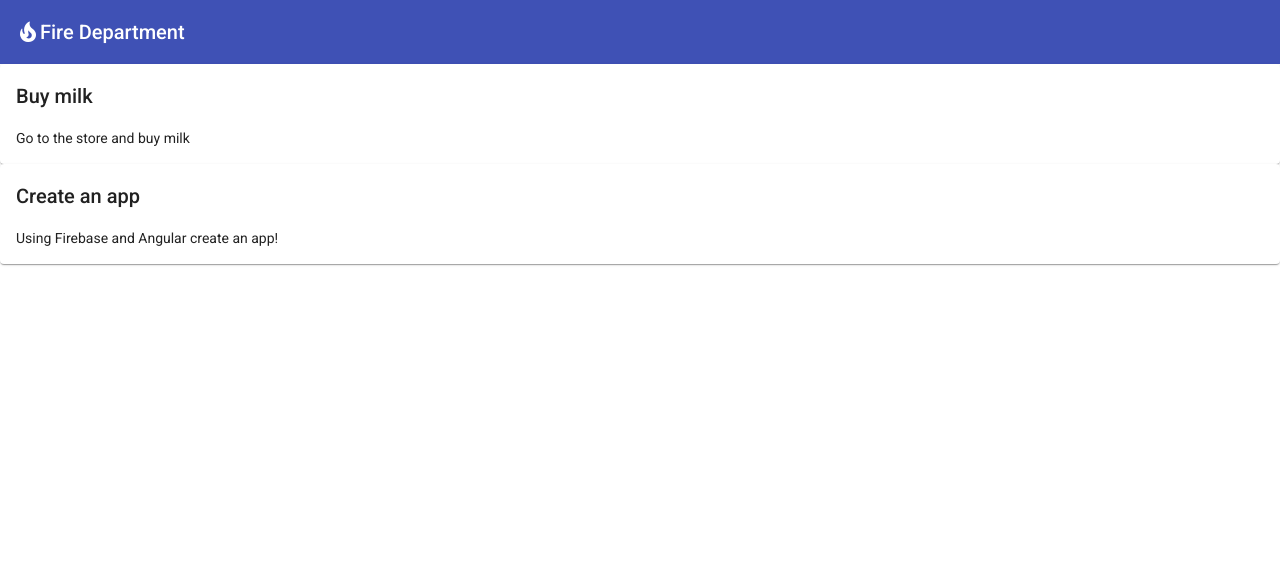
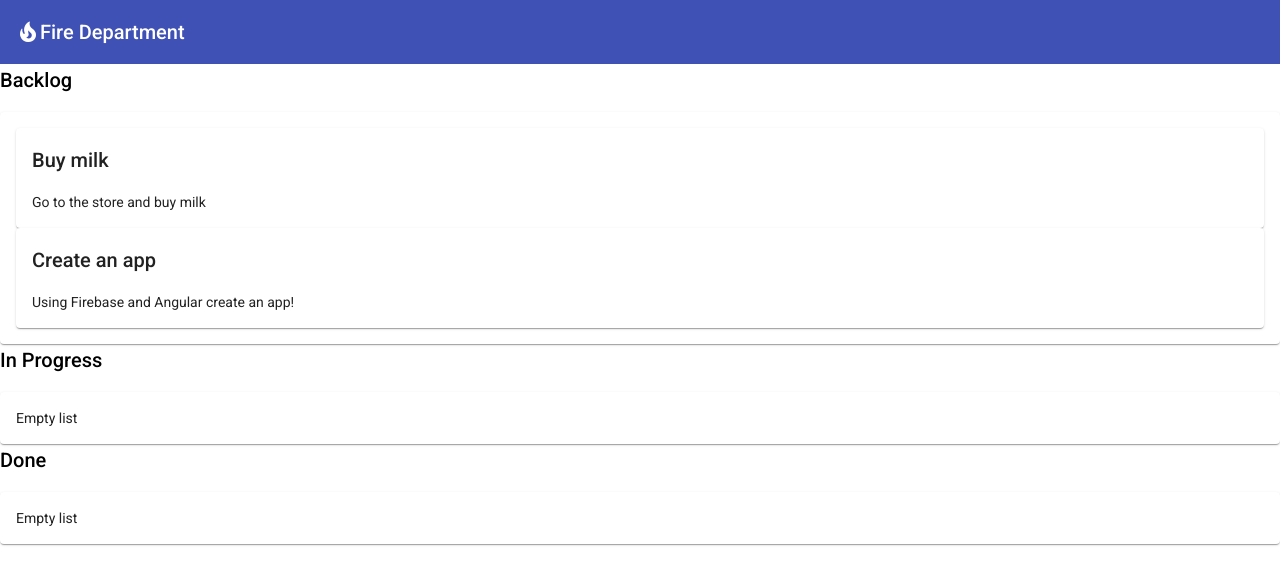
Before and after one commit to SamanehGhafouri/App-Angular-Firebase-Tutorial, an Angular app: page / in a window 1280 px wide. Shown: the top 584 px of the page. Built offline with nearby package versions, Linux system fonts and the light colour scheme.

Commit message:
Implementing drag and drop of tasks

```diff
--- a/src/app/app.component.html
+++ b/src/app/app.component.html
@@ -2,4 +2,51 @@
   <mat-icon>local_fire_department</mat-icon>
   <span>Fire Department</span>
 </mat-toolbar>
-<app-task *ngFor="let task of todo" [task]="task"></app-task>
+<!--<app-task *ngFor="let task of todo" [task]="task"></app-task>-->
+<div class="container-wrapper">
+  <div class="container">
+    <h2>Backlog</h2>
+    <mat-card
+      cdkDropList
+      id="todo"
+      #todoList="cdkDropList"
+      [cdkDropListData]="todo"
+      [cdkDropListConnectedTo]="[doneList, inProgressList]"
+      (cdkDropListDropped)="drop($event)"
+      class="list">
+      <p class="empty-label" *ngIf="todo.length === 0">Empty list</p>
+      <app-task (edit)="editTask('todo', $event)"
+                *ngFor="let task of todo" cdkDrag [task]="task"></app-task>
+    </mat-card>
+  </div>
+  <div class="container">
+    <h2>In Progress</h2>
+    <mat-card
+      cdkDropList
+      id="inProgress"
+      #inProgressList="cdkDropList"
+      [cdkDropListData]="inProgress"
+      [cdkDropListConnectedTo]="[todoList, doneList]"
+      (cdkDropListDropped)="drop($event)"
+      class="list">
+      <p class="empty-label" *ngIf="inProgress.length === 0">Empty list</p>
+      <app-task (edit)="editTask('inProgress', $event)"
+                *ngFor="let task of inProgress" cdkDrag [task]="task"></app-task>
+    </mat-card>
+  </div>
+  <div class="container">
+    <h2>Done</h2>
+    <mat-card
+      cdkDropList
+      id="done"
+      #doneList="cdkDropList"
+      [cdkDropListData]="done"
+      [cdkDropListConnectedTo]="[todoList, inProgressList]"
+      (cdkDropListDropped)="drop($event)"
+      class="list">
+      <p class="empty-label" *ngIf="done.length === 0">Empty list</p>
+      <app-task (edit)="editTask('done', $event)" *ngFor="let task of done" cdkDrag [task]="task"></app-task>
+    </mat-card>
+  </div>
+
+</div>
--- a/src/app/app.component.ts
+++ b/src/app/app.component.ts
@@ -1,5 +1,6 @@
 import { Component } from '@angular/core';
 import {Task} from "./task/task";
+import {CdkDragDrop, transferArrayItem} from "@angular/cdk/drag-drop";
 
 @Component({
   selector: 'app-root',
@@ -17,4 +18,20 @@
       description: 'Using Firebase and Angular create an app!'
     }
   ];
+  inProgress: Task[] =[];
+  done: Task[] = [];
+
+  editTask(list: string, task: Task): void{}
+
+  drop(event: CdkDragDrop<Task[]>): void{
+    if(event.previousContainer === event.container){
+      return;
+    }
+    transferArrayItem(
+      event.previousContainer.data,
+      event.container.data,
+      event.previousIndex,
+      event.currentIndex
+    );
+  }
 }
--- a/src/app/app.module.ts
+++ b/src/app/app.module.ts
@@ -6,6 +6,7 @@
 import {MatIconModule} from "@angular/material/icon";
 import { TaskComponent } from './task/task.component';
 import {MatCardModule} from "@angular/material/card";
+import {DragDropModule} from "@angular/cdk/drag-drop";
 
 @NgModule({
   declarations: [
@@ -17,7 +18,8 @@
     BrowserAnimationsModule,
     MatToolbarModule,
     MatIconModule,
-    MatCardModule
+    MatCardModule,
+    DragDropModule
   ],
   providers: [],
   bootstrap: [AppComponent]
```
